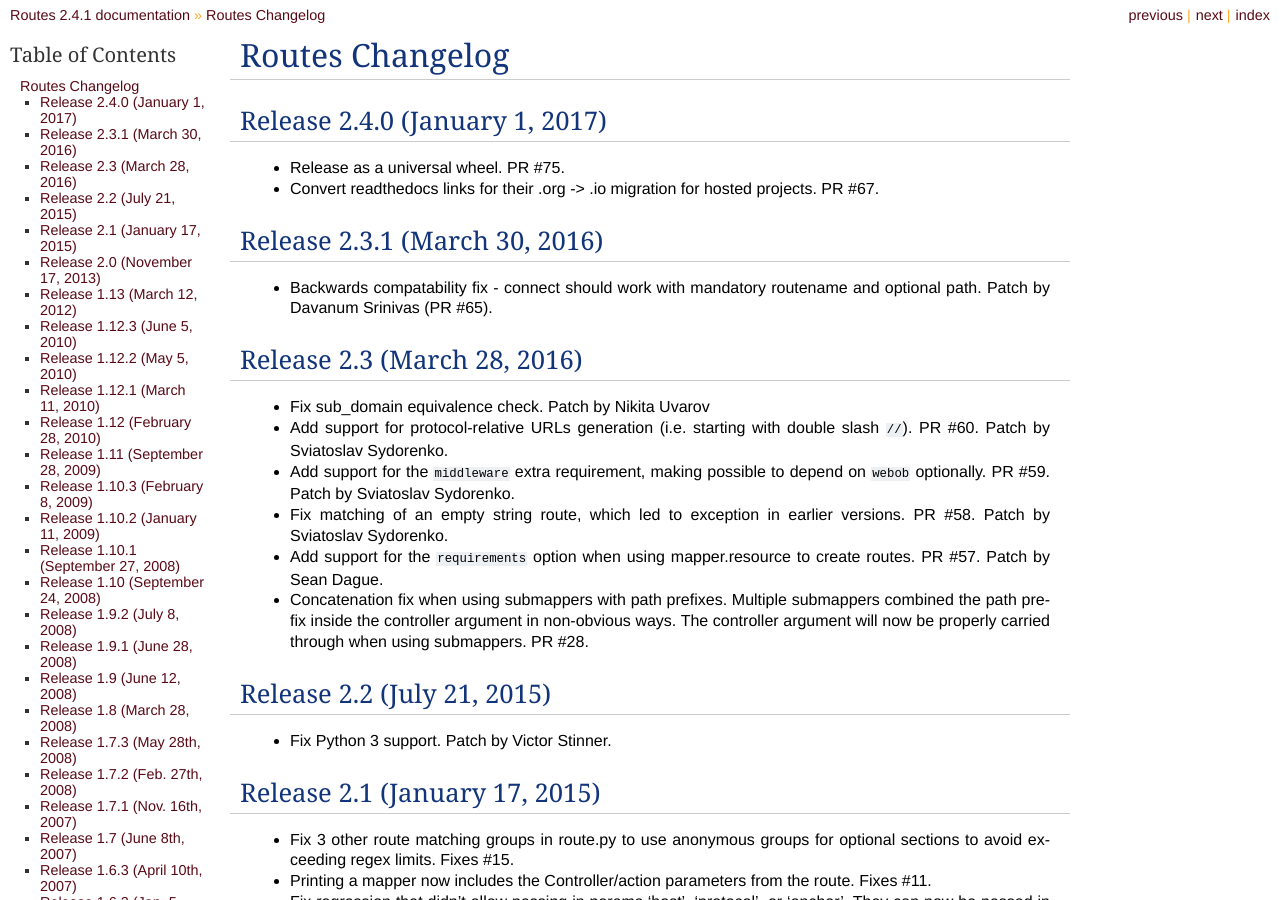
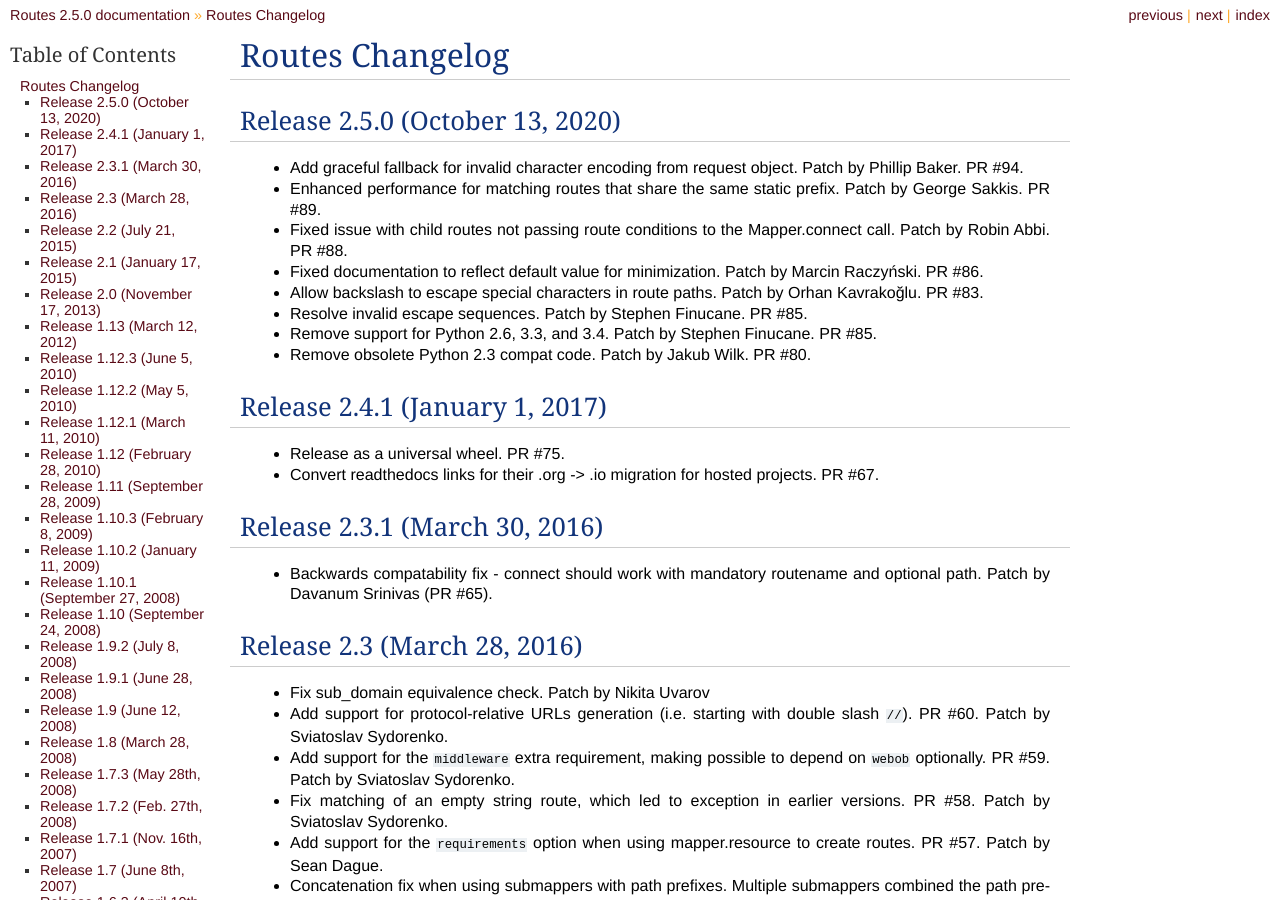
Before and after one commit to bbangert/routes, a Sphinx documentation site: the page built from docs/changes.rst, in a window 1280 px wide and 900 px high. Built offline with Sphinx 7.4.7, drawn with Linux system fonts in a browser that asks for light colours; some of the changed text lies outside the part shown.

Commit message:
chore: tag 2.5.0

```diff
--- a/CHANGELOG.rst
+++ b/CHANGELOG.rst
@@ -1,12 +1,26 @@
 Routes Changelog
 %%%%%%%%%%%%%%%%
 
-Release 2.4.0 (January 1, 2017)
+Release 2.5.0 (October 13, 2020)
+================================
+
+* Add graceful fallback for invalid character encoding from request object. Patch by Phillip Baker.
+  PR #94.
+* Enhanced performance for matching routes that share the same static prefix. Patch by George Sakkis.
+  PR #89.
+* Fixed issue with child routes not passing route conditions to the Mapper.connect call. Patch by
+  Robin Abbi. PR #88.
+* Fixed documentation to reflect default value for minimization. Patch by Marcin Raczyński. PR #86.
+* Allow backslash to escape special characters in route paths. Patch by Orhan Kavrakoğlu. PR #83.
+* Resolve invalid escape sequences. Patch by Stephen Finucane. PR #85.
+* Remove support for Python 2.6, 3.3, and 3.4. Patch by Stephen Finucane. PR #85.
+* Remove obsolete Python 2.3 compat code. Patch by Jakub Wilk. PR #80.
+
+Release 2.4.1 (January 1, 2017)
 ===============================
 
 * Release as a universal wheel. PR #75.
 * Convert readthedocs links for their .org -> .io migration for hosted projects. PR #67.
-
 
 Release 2.3.1 (March 30, 2016)
 ==============================
--- a/docs/conf.py
+++ b/docs/conf.py
@@ -36,15 +36,15 @@
 
 # General substitutions.
 project = 'Routes'
-copyright = '2005-2017, Ben Bangert, Mike Orr, and numerous contributers'
+copyright = '2005-2020, Ben Bangert, Mike Orr, and numerous contributers'
 
 # The default replacements for |version| and |release|, also used in various
 # other places throughout the built documents.
 #
 # The short X.Y version.
-version = '2.4'
+version = '2.5'
 # The full version, including alpha/beta/rc tags.
-release = '2.4.1'
+release = '2.5.0'
 
 # There are two options for replacing |today|: either, you set today to some
 # non-false value, then it is used:
--- a/setup.py
+++ b/setup.py
@@ -1,4 +1,4 @@
-__version__ = '2.4.1'
+__version__ = '2.5.0'
 
 import io
 import os
```
